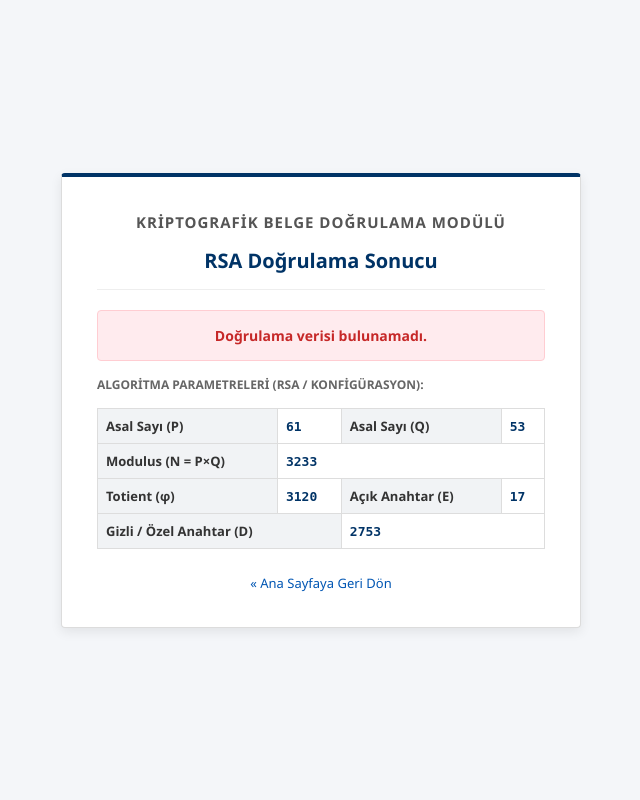
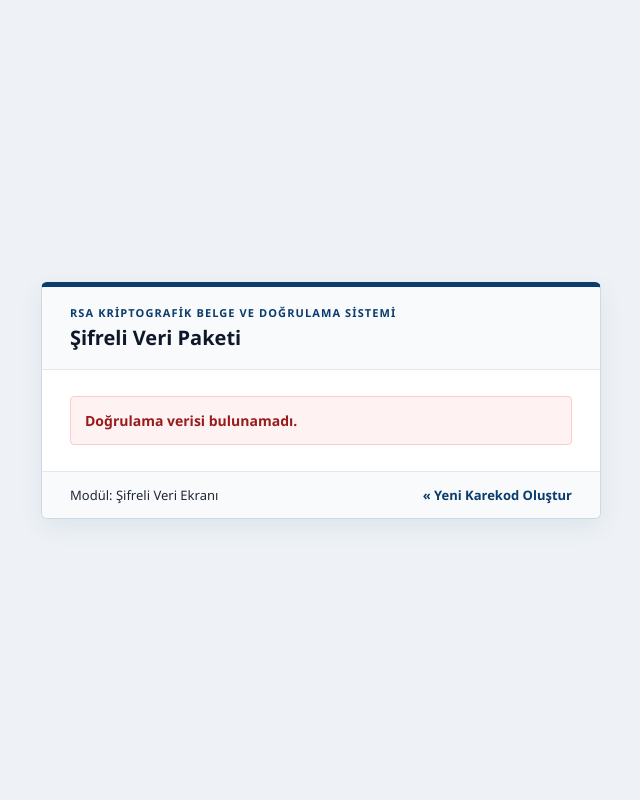
Before and after one commit to Ef3Be/vigilant-meme, a Flask app: page /coz in a window 1280 px wide. Shown: the whole page, without its empty margins (319-959 px from the left). Run offline with Flask 3, Linux system fonts and the light colour scheme.

Commit message:
Update solve.html

```diff
--- a/templates/solve.html
+++ b/templates/solve.html
@@ -3,199 +3,215 @@
 <head>
     <meta charset="UTF-8">
     <meta name="viewport" content="width=device-width, initial-scale=1.0">
-    <title>RSA Kriptografik Belge Doğrulama Portalı</title>
+    <title>Şifreli Veri Görüntüleme — RSA Kriptografik Belge ve Doğrulama Sistemi</title>
     <style>
+        * { box-sizing: border-box; }
         body {
-            font-family: 'Segoe UI', Tahoma, Geneva, Verdana, sans-serif;
-            background-color: #f4f6f9;
-            color: #333;
+            font-family: "Segoe UI", Tahoma, Geneva, Verdana, sans-serif;
+            background-color: #eef2f6;
+            color: #1f2937;
+            margin: 0;
+            padding: 24px 16px;
+            min-height: 100vh;
             display: flex;
             justify-content: center;
             align-items: center;
-            min-height: 100vh;
+        }
+        .portal-wrapper {
+            width: 100%;
+            max-width: 560px;
+            background: #ffffff;
+            border: 1px solid #d1d9e0;
+            border-top: 5px solid #0b3c6d;
+            border-radius: 6px;
+            box-shadow: 0 8px 24px rgba(11, 60, 109, 0.08);
+            overflow: hidden;
+        }
+        .portal-header {
+            background-color: #f8fafc;
+            border-bottom: 1px solid #e2e8f0;
+            padding: 18px 28px;
+        }
+        .portal-kicker {
+            font-size: 11px;
+            font-weight: 700;
+            text-transform: uppercase;
+            letter-spacing: 1.1px;
+            color: #0b3c6d;
+            margin-bottom: 4px;
+        }
+        .portal-title {
             margin: 0;
+            font-size: 20px;
+            font-weight: 700;
+            color: #0f172a;
         }
-
-        .portal-card {
-            background: #ffffff;
-            border: 1px solid #dcdcdc;
-            border-top: 4px solid #003366;
-            box-shadow: 0 4px 12px rgba(0,0,0,0.08);
-            padding: 35px;
+        .portal-body {
+            padding: 26px 28px;
+        }
+        .alert-error {
+            padding: 14px;
             border-radius: 4px;
-            width: 100%;
-            max-width: 520px;
-            box-sizing: border-box;
+            background-color: #fef2f2;
+            border: 1px solid #fecaca;
+            color: #991b1b;
+            font-size: 14px;
+            font-weight: 600;
         }
-
-        .header-logo {
-            text-align: center;
-            margin-bottom: 15px;
-        }
-
-        .header-logo h1 {
-            font-size: 15px;
-            color: #555;
-            margin: 0;
-            text-transform: uppercase;
-            letter-spacing: 1px;
-        }
-
-        h2 {
-            color: #003366;
-            font-size: 20px;
-            text-align: center;
-            margin-top: 5px;
-            margin-bottom: 20px;
-            border-bottom: 1px solid #eee;
-            padding-bottom: 15px;
-        }
-
-        .section-title {
+        .info-badge {
+            display: inline-block;
+            padding: 5px 10px;
             font-size: 12px;
             font-weight: 600;
-            color: #666;
+            color: #0b3c6d;
+            background-color: #e6eff8;
+            border: 1px solid #bfdbfe;
+            border-radius: 4px;
+            margin-bottom: 16px;
+        }
+        .section-label {
+            font-size: 12px;
+            font-weight: 700;
             text-transform: uppercase;
-            margin-top: 15px;
-            margin-bottom: 5px;
+            color: #475569;
+            margin-top: 16px;
+            margin-bottom: 6px;
         }
-
-        .data-box {
-            background: #f8f9fa;
-            border: 1px solid #ddd;
-            padding: 10px;
-            font-size: 13px;
-            color: #444;
-            word-break: break-all;
-            border-radius: 3px;
-            font-family: monospace;
-        }
-
-        .success-box {
-            margin-top: 15px;
-            background: #e8f5e9;
-            border: 1px solid #c8e6c9;
-            padding: 15px;
+        .cipher-box {
+            padding: 14px;
+            background-color: #f8fafc;
+            border: 1px solid #cbd5e1;
             border-radius: 4px;
-            text-align: center;
-        }
-
-        .success-label {
-            font-size: 12px;
-            color: #2e7d32;
-            font-weight: bold;
-            text-transform: uppercase;
-            margin-bottom: 5px;
-        }
-
-        .success-text {
-            font-size: 20px;
-            color: #1b5e20;
-            font-weight: bold;
+            font-family: Consolas, monospace;
+            font-size: 14px;
+            color: #0f172a;
             word-break: break-all;
         }
-
-        .error-box {
-            margin-top: 15px;
-            background: #ffebee;
-            border: 1px solid #ffcdd2;
-            padding: 15px;
-            border-radius: 4px;
-            color: #c62828;
-            text-align: center;
-            font-weight: bold;
-            font-size: 14px;
-        }
-
         .params-table {
             width: 100%;
             border-collapse: collapse;
-            margin-top: 15px;
+            margin-top: 8px;
             font-size: 13px;
         }
-
-        .params-table th, .params-table td {
-            border: 1px solid #ddd;
-            padding: 8px;
+        .params-table th,
+        .params-table td {
+            border: 1px solid #cbd5e1;
+            padding: 9px 12px;
             text-align: left;
         }
-
         .params-table th {
-            background-color: #f1f3f5;
-            color: #333;
+            background-color: #f1f5f9;
+            color: #334155;
             font-weight: 600;
+            width: 30%;
         }
-
-        .params-table td span {
-            font-weight: bold;
-            color: #003366;
-            font-family: monospace;
+        .params-table td {
+            font-family: Consolas, monospace;
+            color: #0b3c6d;
+            font-weight: 700;
         }
-
-        .footer-link {
-            display: block;
-            margin-top: 25px;
-            text-align: center;
-            color: #0056b3;
+        .action-row {
+            margin-top: 22px;
+            display: flex;
+            gap: 10px;
+            flex-wrap: wrap;
+        }
+        .btn-primary {
+            display: inline-block;
+            padding: 10px 16px;
+            background-color: #0b3c6d;
+            color: #ffffff;
             text-decoration: none;
             font-size: 13px;
+            font-weight: 600;
+            border-radius: 4px;
         }
-
-        .footer-link:hover {
-            text-decoration: underline;
+        .btn-primary:hover {
+            background-color: #082c50;
+        }
+        .btn-secondary {
+            display: inline-block;
+            padding: 10px 16px;
+            background-color: #ffffff;
+            color: #0b3c6d;
+            border: 1px solid #0b3c6d;
+            text-decoration: none;
+            font-size: 13px;
+            font-weight: 600;
+            border-radius: 4px;
+        }
+        .btn-secondary:hover {
+            background-color: #f1f5f9;
+        }
+        .portal-footer {
+            padding: 14px 28px;
+            background-color: #f8fafc;
+            border-top: 1px solid #e2e8f0;
+            display: flex;
+            justify-content: space-between;
+            font-size: 13px;
+        }
+        .portal-footer a {
+            color: #0b3c6d;
+            text-decoration: none;
+            font-weight: 600;
         }
     </style>
 </head>
 <body>
-    <div class="portal-card">
-        <div class="header-logo">
-            <h1>Kriptografik Belge Doğrulama Modülü</h1>
+    <div class="portal-wrapper">
+        <div class="portal-header">
+            <div class="portal-kicker">RSA Kriptografik Belge ve Doğrulama Sistemi</div>
+            <h1 class="portal-title">Şifreli Veri Paketi</h1>
         </div>
-        <h2>RSA Doğrulama Sonucu</h2>
 
+        <div class="portal-body">
             {% if error %}
-        <div class="error-box">
-            {{ error }}
-        </div>
+                <div class="alert-error">{{ error }}</div>
+                {% if cipher_data %}
+                    <div class="section-label">Süresi Dolan Şifreli Metin</div>
+                    <div class="cipher-box">{{ cipher_data }}</div>
+                {% endif %}
+            {% else %}
+                {% if remaining_seconds is not none %}
+                    <div class="info-badge">Bağlantı Geçerli — Kalan Süre: {{ remaining_seconds }} saniye</div>
                 {% endif %}
 
-        {% if decrypted %}
-        <div class="success-box">
-            <div class="success-label">✓ Belge Onaylandı (Doğrulama Başarılı)</div>
-            <div class="success-text">{{ decrypted }}</div>
-        </div>
-        {% endif %}
+                <div class="section-label">Şifrelenmiş Metin (Ciphertext)</div>
+                <div class="cipher-box">{{ cipher_data }}</div>
 
-        {% if cipher_data %}
-        <div class="section-title">Şifrelenmiş Ham Veri Paketi:</div>
-        <div class="data-box">{{ cipher_data }}</div>
-        {% endif %}
-
-        <div class="section-title">Algoritma Parametreleri (RSA / Konfigürasyon):</div>
+                <div class="section-label">RSA Parametreleri</div>
                 <table class="params-table">
                     <tr>
-                <th>Asal Sayı (P)</th>
-                <td><span>61</span></td>
-                <th>Asal Sayı (Q)</th>
-                <td><span>53</span></td>
+                        <th>Asal (P)</th>
+                        <td>61</td>
+                        <th>Asal (Q)</th>
+                        <td>53</td>
                     </tr>
                     <tr>
-                <th>Modulus (N = P×Q)</th>
-                <td colspan="3"><span>3233</span></td>
+                        <th>Modulus (N)</th>
+                        <td>3233</td>
+                        <th>Totient (φ)</th>
+                        <td>3120</td>
                     </tr>
                     <tr>
-                <th>Totient (φ)</th>
-                <td><span>3120</span></td>
                         <th>Açık Anahtar (E)</th>
-                <td><span>17</span></td>
-            </tr>
-            <tr>
-                <th colspan="2">Gizli / Özel Anahtar (D)</th>
-                <td colspan="2"><span>2753</span></td>
+                        <td>17</td>
+                        <th>Özel Anahtar (D)</th>
+                        <td>2753</td>
                     </tr>
                 </table>
 
-        <a href="/" class="footer-link">« Ana Sayfaya Geri Dön</a>
+                <div class="action-row">
+                    <a class="btn-primary" href="/cozumle">Manuel Çözümleme Ekranına Git</a>
+                </div>
+            {% endif %}
+        </div>
+
+        <div class="portal-footer">
+            <span>Modül: Şifreli Veri Ekranı</span>
+            <a href="/">&laquo; Yeni Karekod Oluştur</a>
+        </div>
     </div>
 </body>
 </html>
```
Lines whose indentation alone changed are shown as unchanged.
